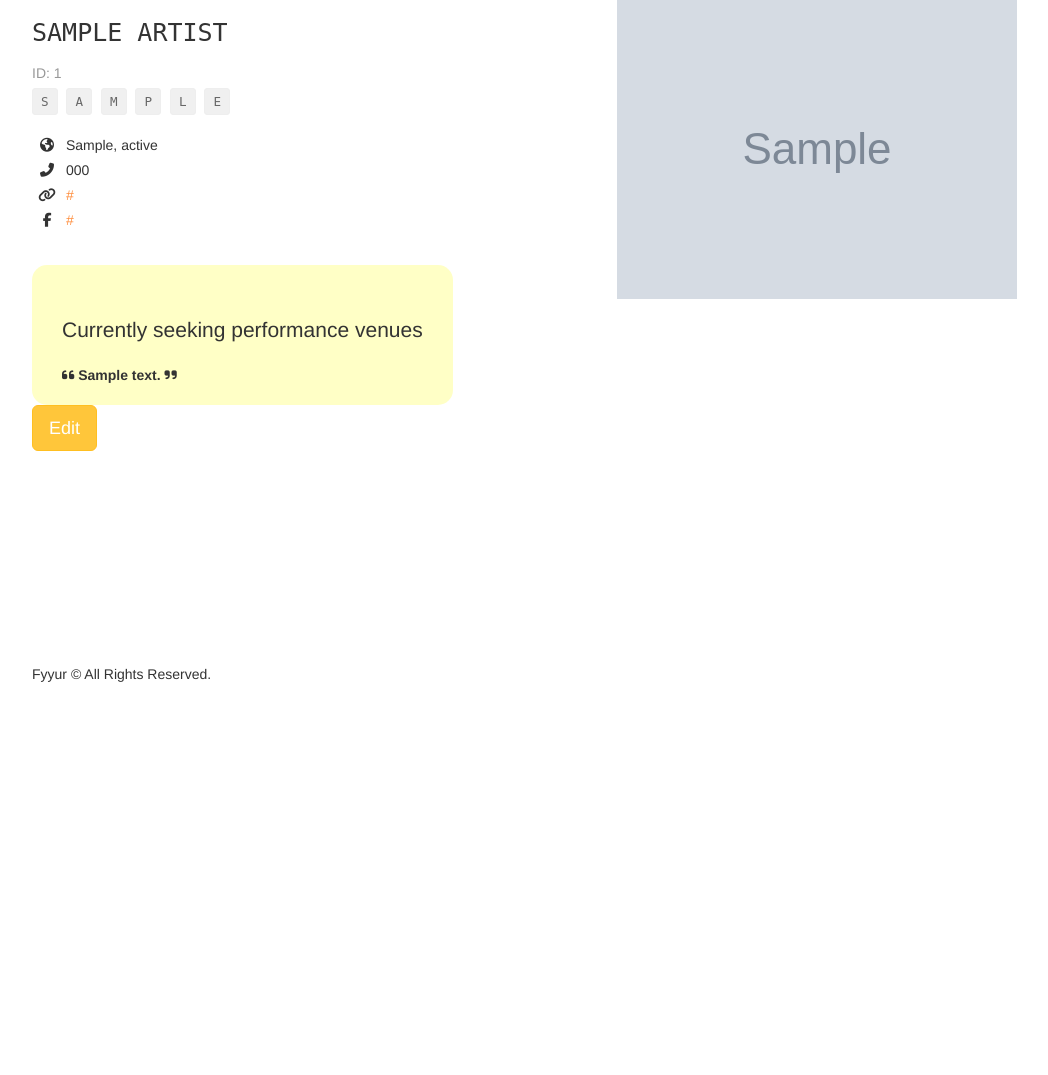
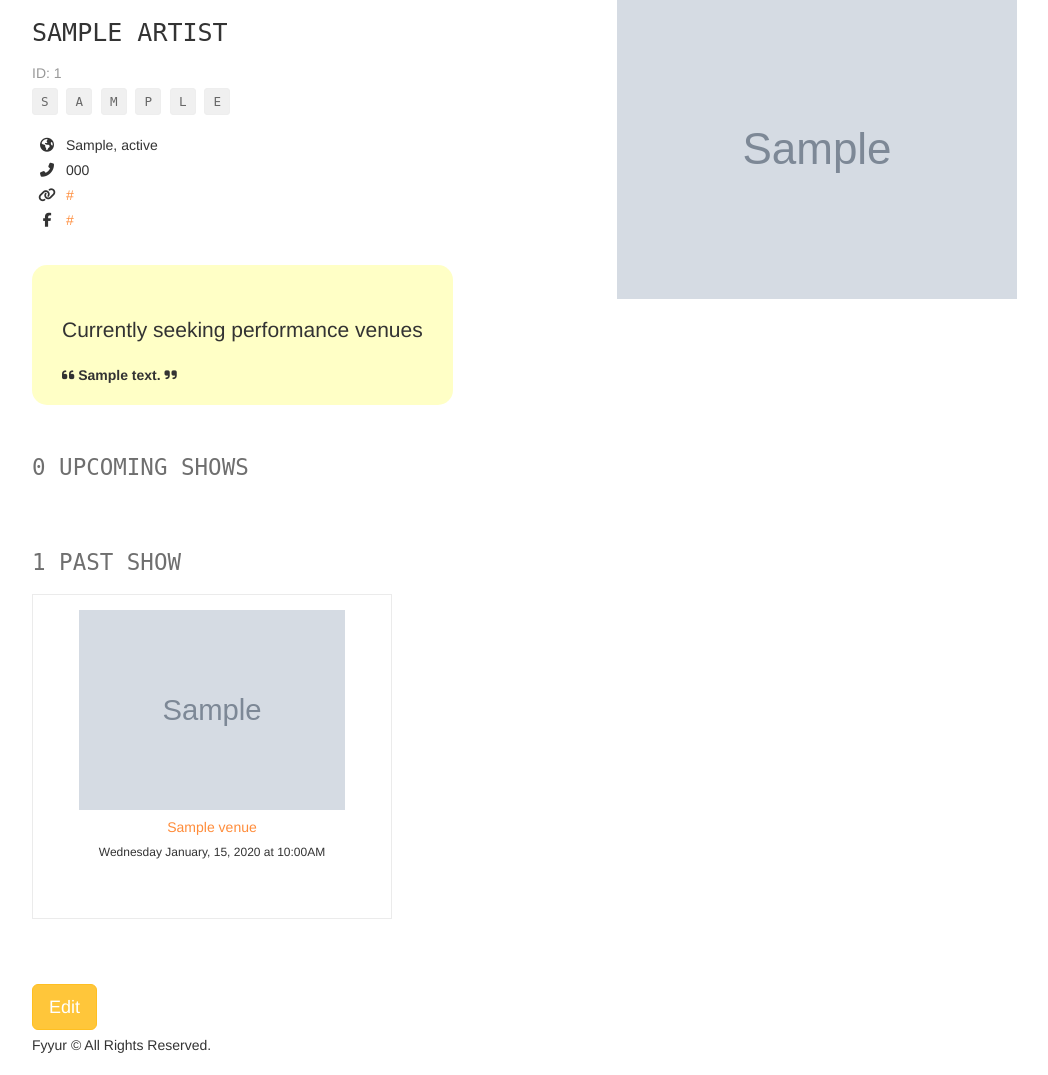
Before and after one commit to rfzeg/fyyur_app, a Flask app: page /artists/1 in a window 1280 px wide. Shown: the part 81-1156 px from the top of the page, without its empty margins (38-1086 px from the left). Before the commit the page ends 763 px from the top, so only its background shows below. Run offline with Flask 2, Linux system fonts and the light colour scheme; tables that the repository leaves empty hold one stand-in row (values such as "Sample post"); grey boxes marked "Sample" are stand-in pictures; some libraries are stand-ins or nearby versions.

Commit message:
Feat: display past and upcoming shows inside artist details view

```diff
--- a/app.py
+++ b/app.py
@@ -242,7 +242,44 @@ def search_artists():
 @app.route('/artists/<int:artist_id>')
 def show_artist(artist_id):
   # shows the artist page with the given artist_id
-  data = Artist.query.get(artist_id)
+  artist = Artist.query.get(artist_id)
+  artist_shows_query = Show.query.filter(Show.parent_artist_id==artist_id)
+  upcoming_shows_query = artist_shows_query.filter(Show.start_time>datetime.now())
+  past_shows_query = artist_shows_query.filter(Show.start_time<datetime.now())
+  upcoming_shows_count = upcoming_shows_query.count()
+  past_shows_count = len(artist.shows) - upcoming_shows_count
+  data={
+    "id": artist.id,
+    "name": artist.name,
+    "genres": artist.genres,
+    "city": artist.city,
+    "state": artist.state,
+    "phone": artist.phone,
+    "website": artist.website,
+    "facebook_link": artist.facebook_link,
+    "seeking_venue": artist.seeking_venue,
+    "seeking_description": artist.seeking_description,
+    "image_link": artist.image_link,
+    "past_shows": [],
+    "upcoming_shows": [],
+    "past_shows_count": past_shows_count,
+    "upcoming_shows_count": upcoming_shows_count,
+  }
+
+  for show in upcoming_shows_query:
+    data["upcoming_shows"].append({"venue_id": show.parent_venue.id,
+                                       "venue_name": show.parent_venue.name,
+                                       "venue_image_link": show.parent_venue.image_link,
+                                       "start_time": show.start_time.strftime('%Y-%m-%d %H:%M:%S'),
+                                       })
+
+  for show in past_shows_query:
+    data["past_shows"].append({"venue_id": show.parent_venue.id,
+                               "venue_name": show.parent_venue.name,
+                               "venue_image_link": show.parent_venue.image_link,
+                               "start_time": show.start_time.strftime('%Y-%m-%d %H:%M:%S'),
+                               })
+
   return render_template('pages/show_artist.html', artist=data)
 
 #  Update
--- a/templates/pages/show_artist.html
+++ b/templates/pages/show_artist.html
@@ -45,7 +45,6 @@
 		<img src="{{ artist.image_link }}" alt="Venue Image" />
 	</div>
 </div>
-<!--
 <section>
 	<h2 class="monospace">{{ artist.upcoming_shows_count }} Upcoming {% if artist.upcoming_shows_count == 1 %}Show{% else %}Shows{% endif %}</h2>
 	<div class="row">
@@ -60,8 +59,6 @@
 		{% endfor %}
 	</div>
 </section>
--->
-<!--
 <section>
 	<h2 class="monospace">{{ artist.past_shows_count }} Past {% if artist.past_shows_count == 1 %}Show{% else %}Shows{% endif %}</h2>
 	<div class="row">
@@ -76,7 +73,6 @@
 		{% endfor %}
 	</div>
 </section>
--->
 
 <a href="/artists/{{ artist.id }}/edit"><button class="btn btn-primary btn-lg">Edit</button></a>
 
```
